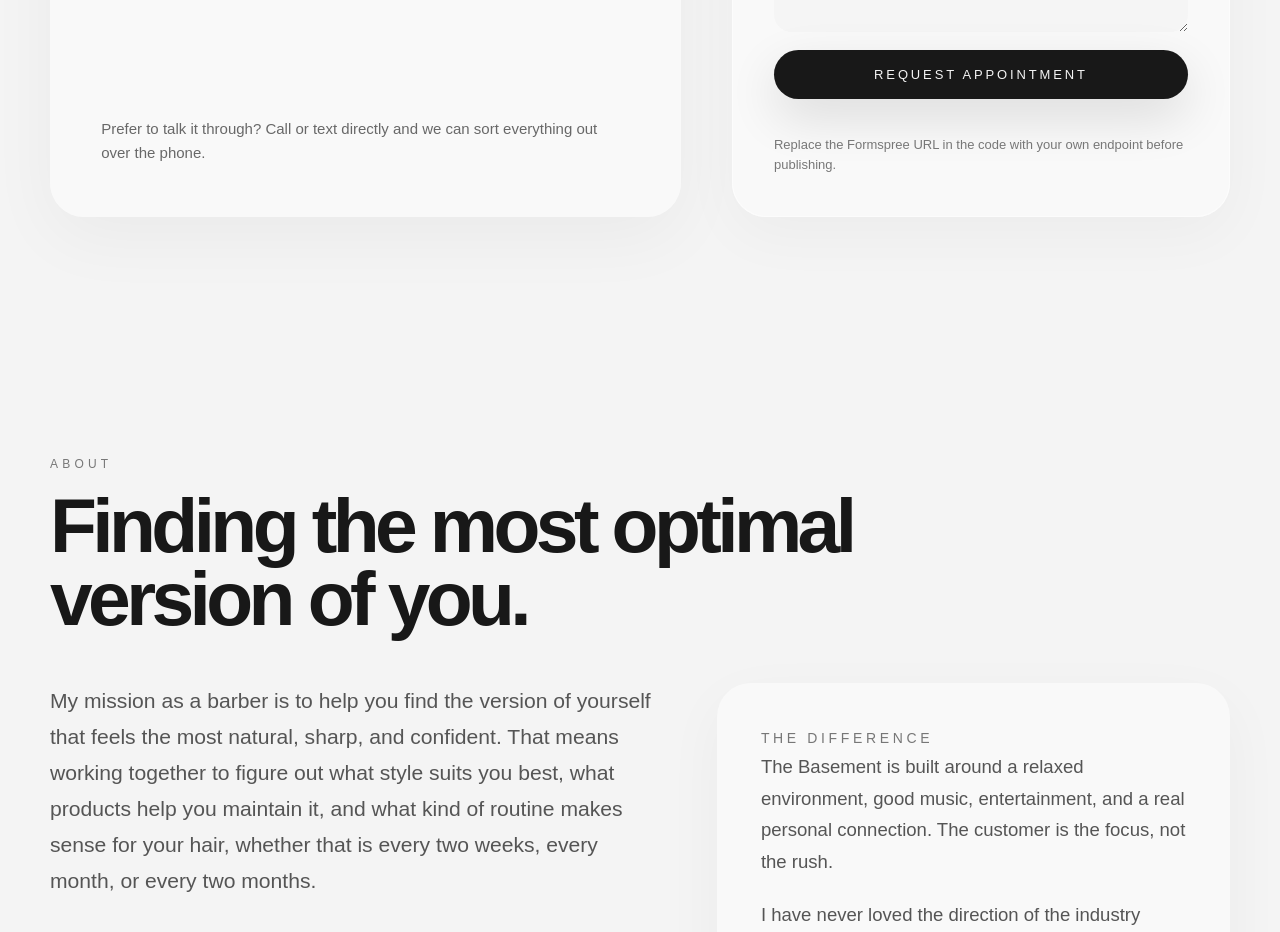
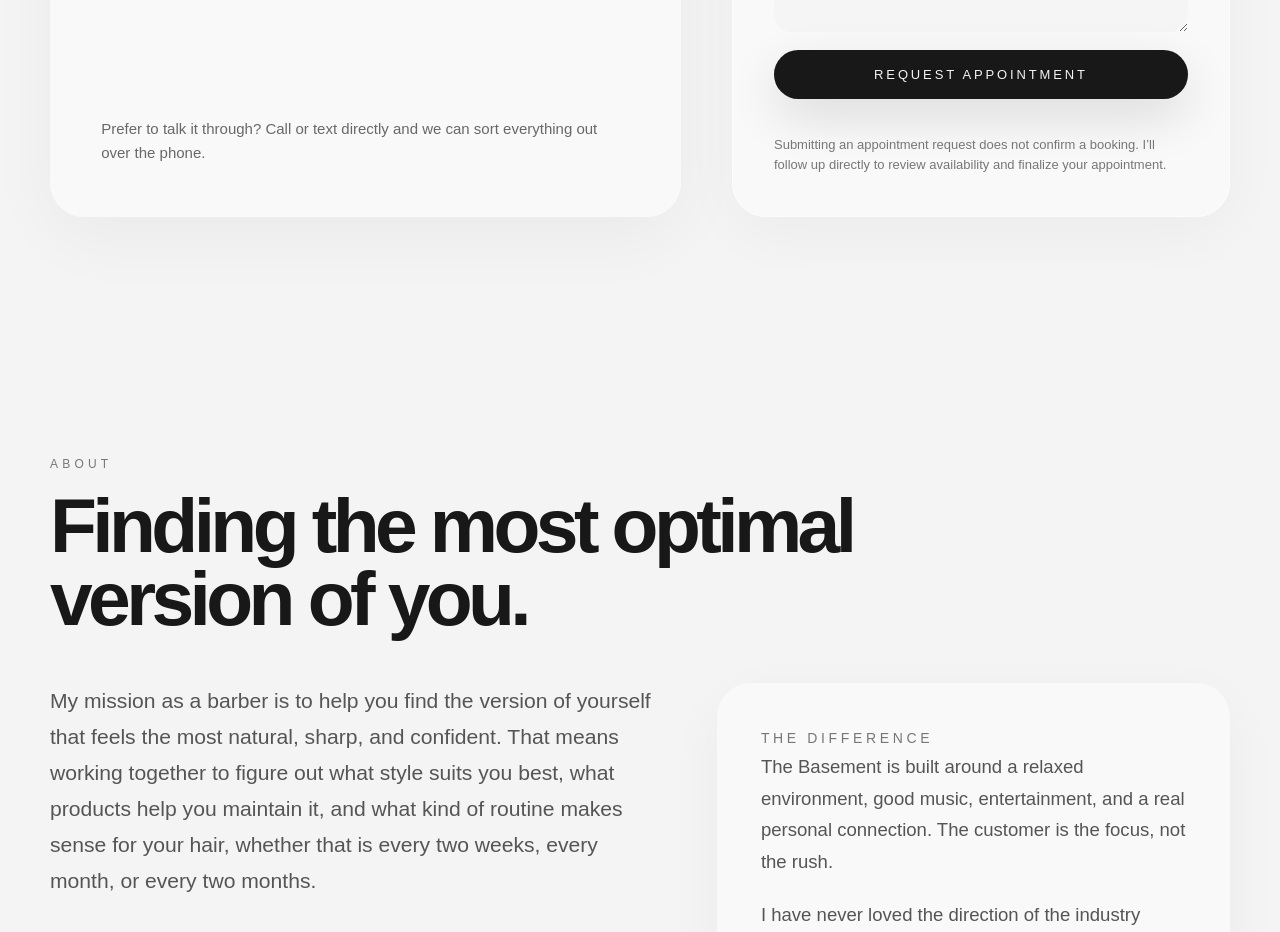
Before and after one commit to Tj45677/the-basement-website, a Next.js app: page / in a window 1280 px wide. Shown: the part 5400-6332 px from the top of the page. Built offline with nearby package versions, Linux system fonts and the light colour scheme.

Commit message:
Fixed Formspree

```diff
--- a/src/app/page.tsx
+++ b/src/app/page.tsx
@@ -361,7 +361,7 @@ function BookingSection() {
         </div>
 
         <form
-          action="https://formspree.io/f/YOUR_FORM_ID"
+          action="https://formspree.io/f/mrejqrze"
           method="POST"
           style={bookingFormStyle}
         >
@@ -420,7 +420,7 @@ function BookingSection() {
           </button>
 
           <p style={{ margin: "18px 0 0", lineHeight: 1.55, color: "#777", fontSize: "13px" }}>
-            Replace the Formspree URL in the code with your own endpoint before publishing.
+            Submitting an appointment request does not confirm a booking. I’ll follow up directly to review availability and finalize your appointment.
           </p>
         </form>
       </div>
```
